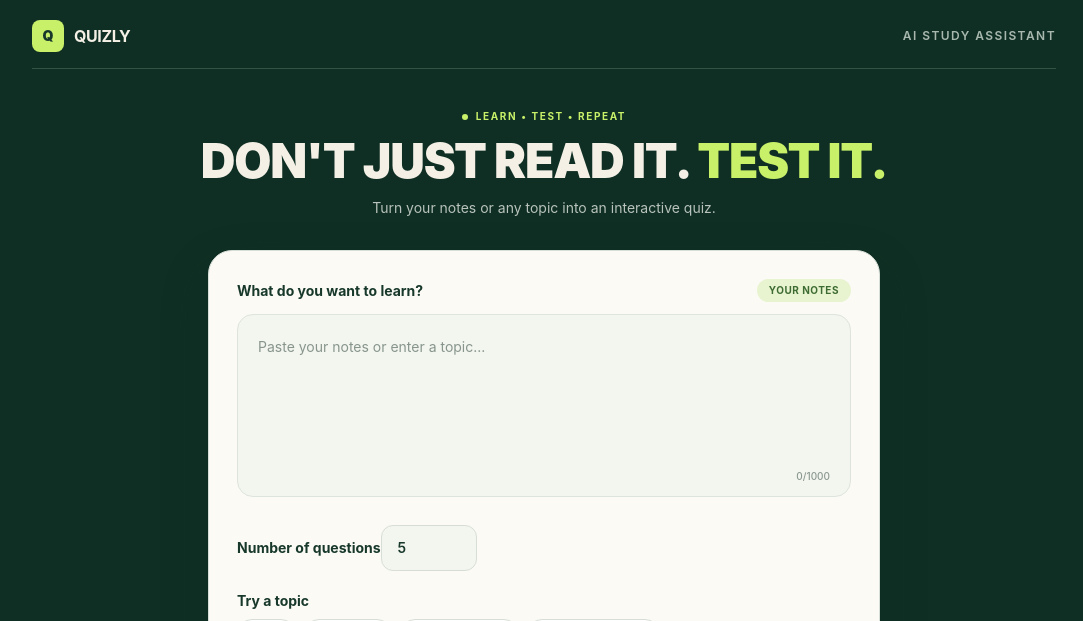
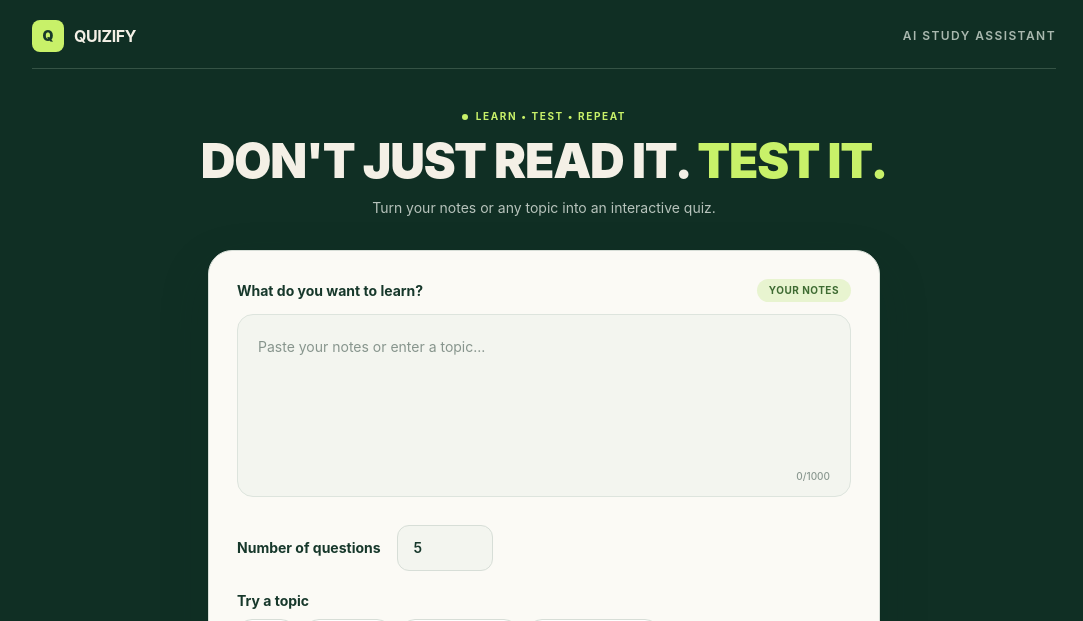
Before and after one commit to vaishnaviie/quizify, a React (Vite) app: page / in a window 1280 px wide. Shown: the top 621 px of the page, without its empty margins (96-1179 px from the left). Built offline with nearby package versions, Linux system fonts and the light colour scheme.

Commit message:
format home page

```diff
--- a/src/components/Header.jsx
+++ b/src/components/Header.jsx
@@ -6,7 +6,7 @@ function Header() {
           Q
         </div>
 
-        <span className="text-base font-bold tracking-tight">QUIZLY</span>
+        <span className="text-base font-bold tracking-tight">QUIZIFY</span>
       </div>
 
       <span className="text-[10px] font-semibold tracking-[0.12em] text-[#A9B8AF] sm:text-xs">
--- a/src/components/QuizHeader.jsx
+++ b/src/components/QuizHeader.jsx
@@ -2,7 +2,7 @@ function QuizHeader({ currentQuestion, totalQuestions }) {
   return (
     <header className="flex items-center justify-between">
       <div>
-        <p className="text-sm font-medium text-[#C8F169]">Quizly</p>
+        <p className="text-sm font-medium text-[#C8F169]">Quizify</p>
 
         <h1 className="mt-1 text-2xl font-bold">Your Quiz</h1>
       </div>
--- a/src/components/QuizSetup.jsx
+++ b/src/components/QuizSetup.jsx
@@ -81,7 +81,7 @@ function QuizSetup({
                 setQuestionCount(value);
               }
             }}
-            className="mt-2 w-24 rounded-xl border border-[#D7DED7] bg-[#F3F5EF] px-4 py-3 text-sm font-semibold text-[#17382B] outline-none transition focus:border-[#8DBB4C] focus:ring-4 focus:ring-[#DDF0B5]"
+            className="mt-2 ml-4 w-24 rounded-xl border border-[#D7DED7] bg-[#F3F5EF] px-4 py-3 text-sm font-semibold text-[#17382B] outline-none transition focus:border-[#8DBB4C] focus:ring-4 focus:ring-[#DDF0B5]"
           />
         </div>
 
```
